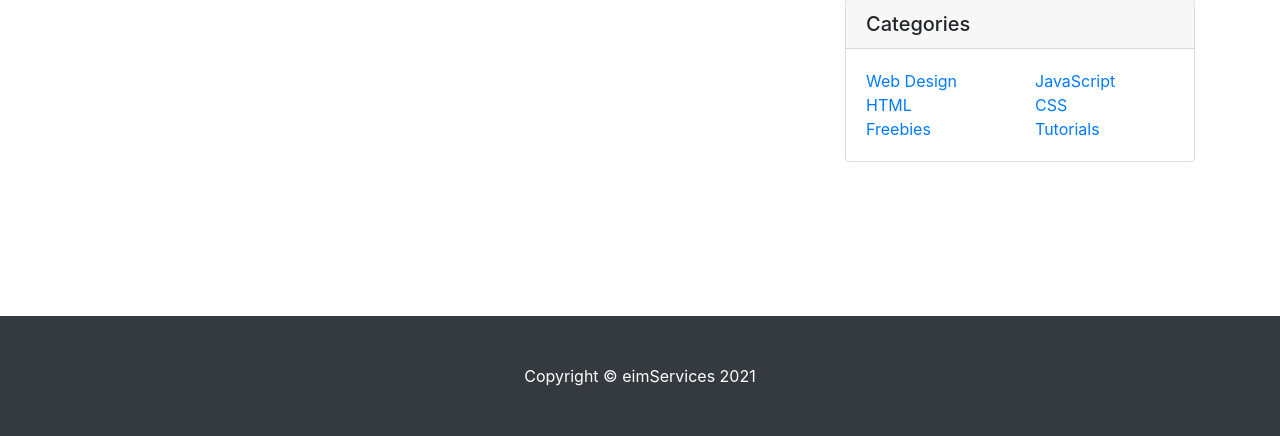
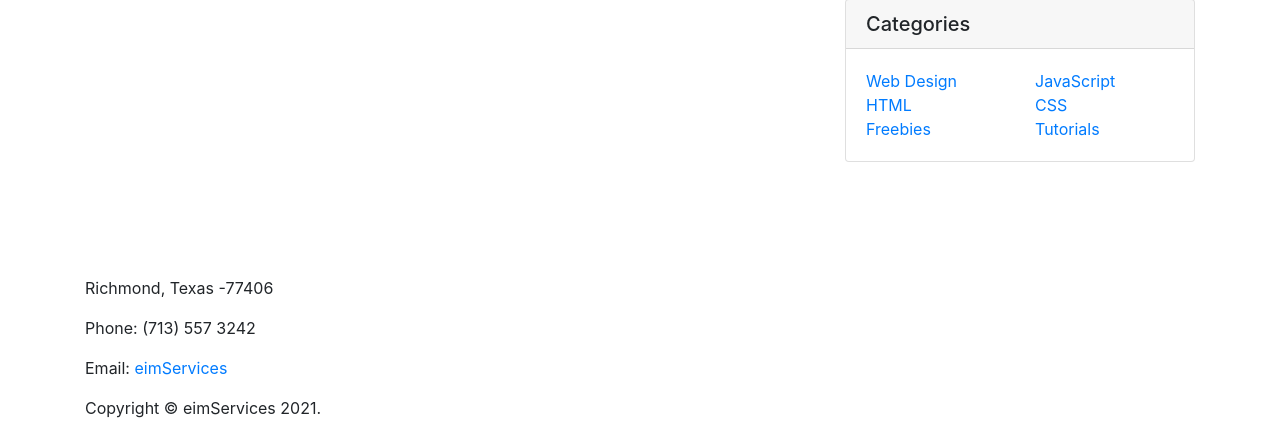
Before and after one commit to mkgiri1/blog_deployment, a Django app: page /about/ in a window 1280 px wide. Shown: the part 364-800 px from the top of the page. Run offline with Django 3.2, Linux system fonts and the light colour scheme; data that the repository does not hold is empty; parts of the project's set-up code (start-up, migrations or seed data) failed here and were passed over; some libraries are stand-ins or nearby versions.

Commit message:
Final Push 01

```diff
--- a/blog/templates/blog/footer.html
+++ b/blog/templates/blog/footer.html
@@ -1,9 +1,30 @@
-<!-- Footer -->
-<footer id="sticky-footer" class="py-5 bg-dark">
+{% load static %}
+<footer class="main-footer">
   <div class="container">
-    <p class="m-0 text-center text-white">
-      Copyright &copy; eimServices
-      <script>document.write(new Date().getFullYear())</script>
-    </p>
+    <div class="row">
+      <div class="col-md-4">
+        <div class="logo">
+          <h6 class="text-white">Bootstrap Blog</h6>
+        </div>
+        <div class="contact-details">
+          <p>Richmond, Texas -77406</p>
+          <p>Phone: (713) 557 3242</p>
+          <p>Email: <a href="mailto:mukesh.kgiri@gmail.com">eimServices</a></p>
+
+        </div>
+      </div>
+    </div>
+  </div>
+  <div class="copyrights">
+    <div class="container">
+      <div class="row">
+        <div class="col-md-6">
+          <p> Copyright &copy; eimServices
+            <script>document.write(new Date().getFullYear())</script>.
+          </p>
+        </div>
+
+      </div>
+    </div>
   </div>
 </footer>
--- a/blog_deploy/settings.py
+++ b/blog_deploy/settings.py
@@ -35,7 +35,7 @@ DEBUG = True
 if settings.DEBUG:
     ALLOWED_HOSTS = ['*']
 else:
-    ALLOWED_HOSTS = ['eimservices.xyz', 'eimservices.xyz', '159.223.123.56', 'localhost', '127.0.0.1']
+    ALLOWED_HOSTS = ['eimservices.xyz', 'www.eimservices.xyz', '159.223.123.56', 'localhost', '127.0.0.1']
 
 SITE_ID = 1
 
```
Also changed, not shown: blog/templates/blog/footer-original.html (added, +9 -0 lines).
